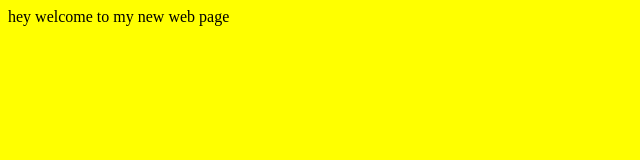
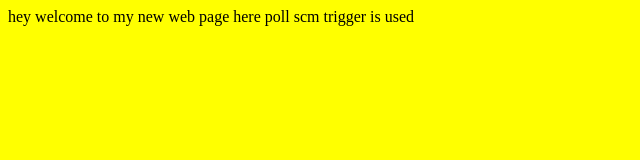
Before and after one commit to 0ayush98/newjenk, a plain HTML site: page index.html in a window 1280 px wide. Shown: the whole page, without its empty margins (0-640 px from the left). Drawn offline with Linux system fonts and the light colour scheme.

Commit message:
new changes

```diff
--- a/index.html
+++ b/index.html
@@ -3,4 +3,5 @@
 <title>new site</title>
 <body bgcolor="yellow">
 hey welcome to my new web page
+here poll scm trigger is used
 </body>
```
